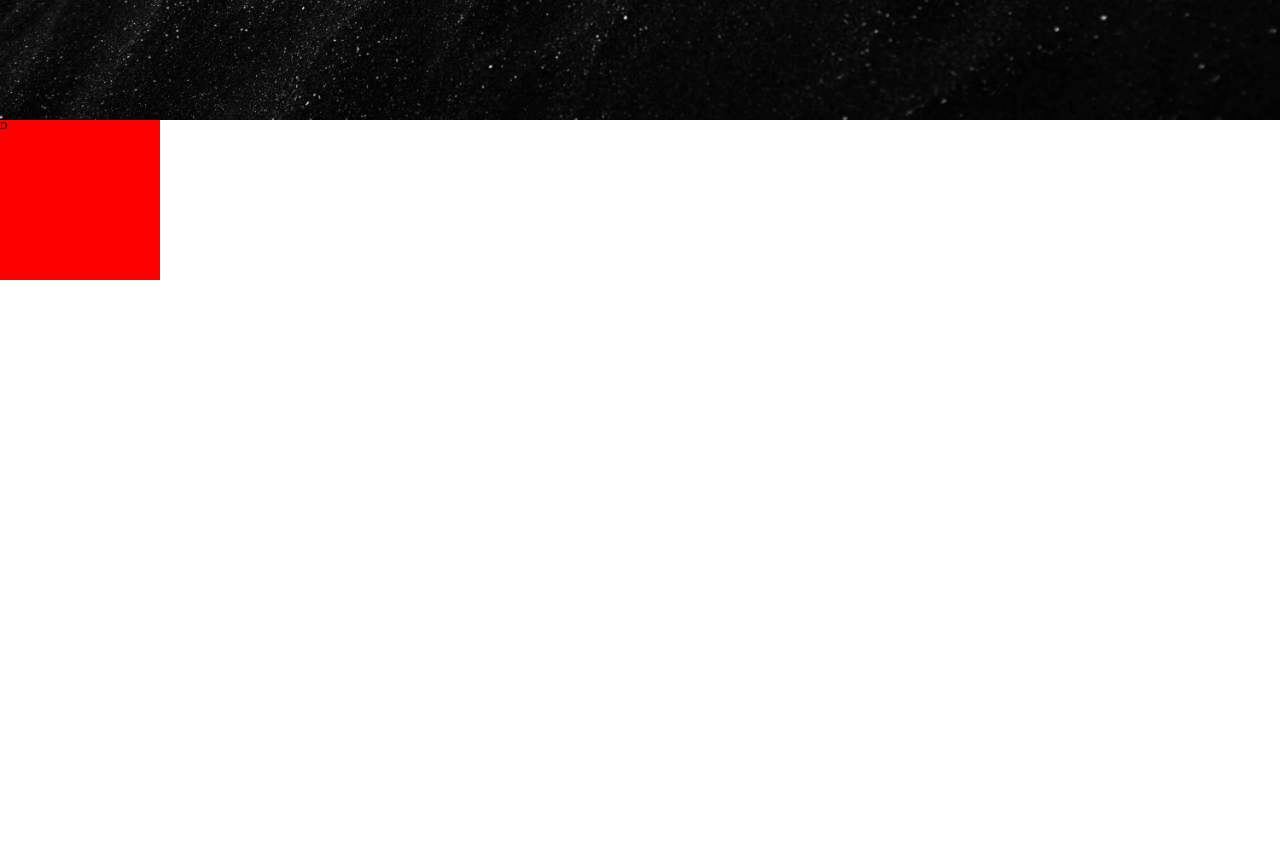
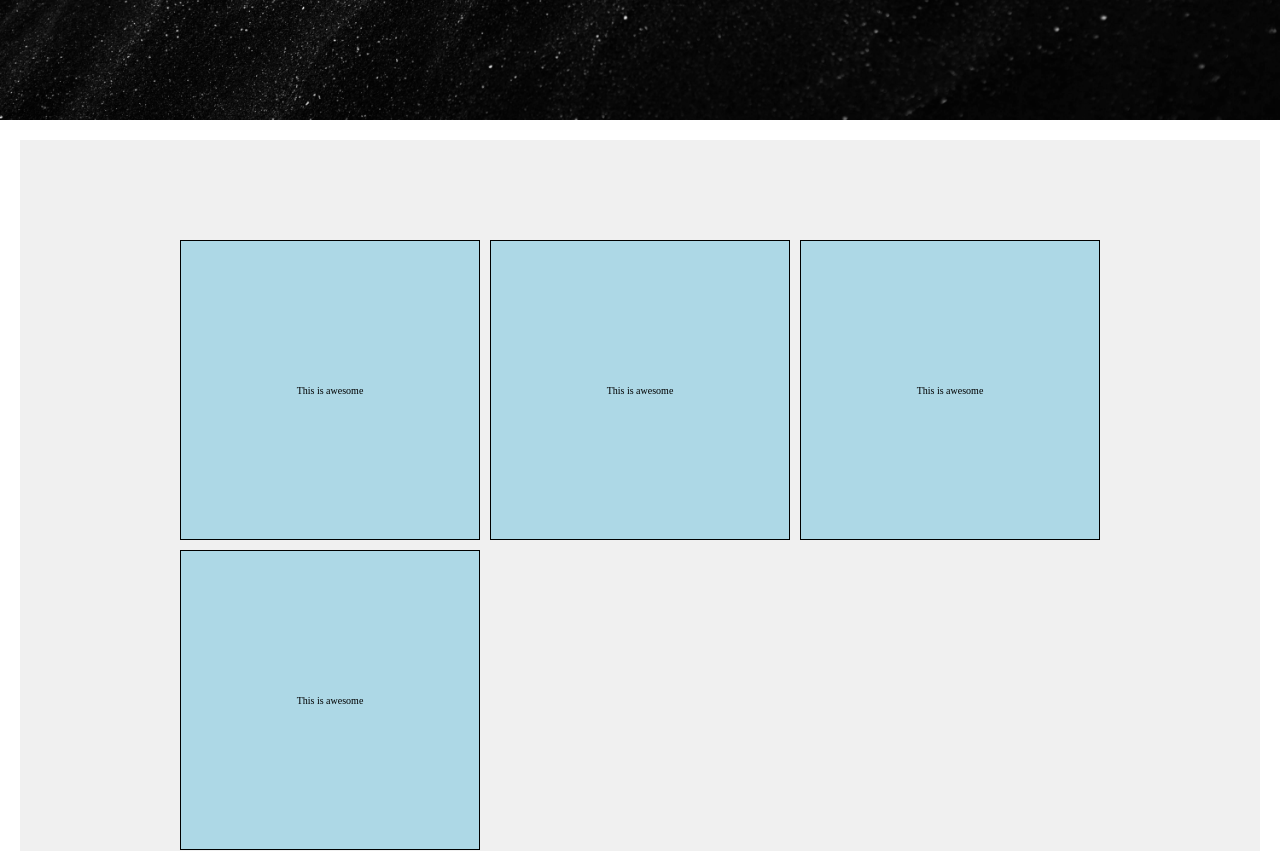
Before and after one commit to ryannolanco/portfolio-website-2025, a React (Vite) app: page / in a window 1280 px wide. Shown: the part 680-1531 px from the top of the page. Before the commit the page ends 1300 px from the top, so only its background shows below. Built offline with nearby package versions, Linux system fonts and the light colour scheme; a web font is replaced by a local one.

Commit message:
created skeleton for draggable grid, need to refactor and clean code, also add comments

```diff
--- a/package.json
+++ b/package.json
@@ -12,6 +12,7 @@
   },
   "dependencies": {
     "@dnd-kit/core": "^6.3.0",
+    "@dnd-kit/sortable": "^10.0.0",
     "react": "^18.3.1",
     "react-dom": "^18.3.1"
   },
--- a/src/App.jsx
+++ b/src/App.jsx
@@ -1,8 +1,6 @@
 import React from 'react';
 import Header from './components/Header';
-import DraggableComponent from './components/DraggableComponent';
-import 'react-grid-layout/css/styles.css';
-import 'react-resizable/css/styles.css';
+import DraggableComponent from './components/draggable/ComponentDraggable';
 
 function App() {
 	return (
--- a/src/components/GridDraggable.jsx
+++ /dev/null
@@ -1,45 +0,0 @@
-import React, { useState } from 'react';
-import { DndContext } from '@dnd-kit/core';
-
-import { Draggable } from './Draggable';
-import { Droppable } from './Droppable';
-
-const GridDraggable = () => {
-	const [hovered, setHovered] = useState(false);
-
-	const handleMouseEnter = () => {
-		setHovered(true);
-	};
-
-	const handleMouseLeave = () => {
-		setHovered(false);
-	};
-
-	return (
-		<div className="draggable__container">
-			<div
-				key="d"
-				style={{
-					position: 'relative', // Make sure the div itself can be positioned
-					zIndex: 10,
-				}}
-			>
-				<div
-					style={{
-						backgroundColor: 'red',
-						transform: hovered ? 'scale(1.2)' : 'scale(1)', // Scale the item on hover
-						transition: 'transform 0.3s ease, background-color 0.3s ease', // Smooth transition
-						width: '100%', // Ensure it occupies full space in the grid cell
-						height: '100%', // Ensure it occupies full space in the grid cell
-					}}
-					onMouseEnter={handleMouseEnter}
-					onMouseLeave={handleMouseLeave}
-				>
-					D
-				</div>
-			</div>
-		</div>
-	);
-};
-
-export default GridDraggable;
--- a/src/components/DraggableComponent.jsx
+++ b/src/components/draggable/ComponentDraggable.jsx
@@ -1,10 +1,10 @@
 import React from 'react';
-import GridDraggable from './GridDraggable';
+import SortableGrid from './SortableGrid';
 
 function DraggableComponent() {
 	return (
-		<div>
-			<GridDraggable />
+		<div style={{ padding: '20px' }}>
+			<SortableGrid />
 		</div>
 	);
 }
--- /dev/null
+++ b/src/components/draggable/SortableGrid.jsx
@@ -0,0 +1,133 @@
+import React, { useState } from 'react';
+import { DndContext, closestCenter } from '@dnd-kit/core';
+import { arrayMove } from '@dnd-kit/sortable';
+import {
+	SortableContext,
+	useSortable,
+	verticalListSortingStrategy,
+} from '@dnd-kit/sortable';
+import { CSS } from '@dnd-kit/utilities';
+
+const initialItems = [
+	{ id: 'A', content: 'This is awesome', invisible: false },
+	{ id: 'B', content: 'This is awesome', invisible: false },
+	{ id: 'C', content: 'This is awesome', invisible: false },
+	{ id: 'D', content: 'This is awesome', invisible: false },
+	{ id: 'E', content: '', invisible: true },
+	{ id: 'F', content: '', invisible: true },
+];
+
+function SortableGrid() {
+	const [items, setItems] = useState(initialItems);
+
+	const handleDragOver = (event) => {
+		const { active, over } = event;
+
+		if (!over) return; // If there's no item under the dragged item, do nothing
+
+		if (active.id !== over.id) {
+			setItems((prevItems) => {
+				const oldIndex = prevItems.findIndex((item) => item.id === active.id);
+				const newIndex = prevItems.findIndex((item) => item.id === over.id);
+				return arrayMove(prevItems, oldIndex, newIndex);
+			});
+		}
+	};
+
+	const handleDragEnd = (event) => {
+		const { active, over } = event;
+
+		if (!over) return;
+
+		if (active.id !== over.id) {
+			setItems((prevItems) => {
+				const oldIndex = prevItems.findIndex((item) => item.id === active.id);
+				const newIndex = prevItems.findIndex((item) => item.id === over.id);
+				return arrayMove(prevItems, oldIndex, newIndex);
+			});
+		}
+	};
+
+	return (
+		<DndContext
+			collisionDetection={closestCenter}
+			onDragOver={handleDragOver}
+			onDragEnd={handleDragEnd}
+		>
+			<SortableContext
+				items={items}
+				strategy={verticalListSortingStrategy} // Change to a grid strategy if needed
+			>
+				<div
+					style={{
+						display: 'flex',
+						justifyContent: 'center',
+						backgroundColor: '#f0f0f0',
+					}}
+				>
+					<div
+						style={{
+							display: 'grid',
+							gridTemplateColumns: 'repeat(3, 1fr)',
+							width: '920px',
+							gap: '10px',
+							paddingTop: '100px',
+							paddingBottom: '100px',
+						}}
+					>
+						{items.map((item) => (
+							<SortableItem
+								key={item.id}
+								id={item.id}
+								content={item.content}
+								invisible={item.invisible}
+							/>
+						))}
+					</div>
+				</div>
+			</SortableContext>
+		</DndContext>
+	);
+}
+
+function SortableItem({ id, content, invisible }) {
+	const { attributes, listeners, setNodeRef, transform, transition } =
+		useSortable({ id });
+
+	const style = {
+		transform: CSS.Transform.toString(transform),
+		transition,
+		width: '300px',
+		height: '300px',
+		backgroundColor: 'lightblue',
+		display: 'flex',
+		justifyContent: 'center',
+		alignItems: 'center',
+		border: '1px solid black',
+	};
+
+	const invisibleStyle = {
+		transform: CSS.Transform.toString(transform),
+		transition,
+		width: '300px',
+		height: '300px',
+		backgroundColor: '#f0f0f0',
+		display: 'flex',
+		justifyContent: 'center',
+		alignItems: 'center',
+		zIndex: -1,
+	};
+
+	return (
+		<div
+			ref={setNodeRef}
+			style={invisible ? invisibleStyle : style}
+			{...attributes}
+			{...listeners}
+		>
+			{content}
+		</div>
+	);
+}
+
+export default SortableGrid;
```
Also changed, not shown: src/components/draggable/Draggable.jsx (added, +21 -0 lines), src/components/draggable/Droppable.jsx (added), 1 other file (tests, documents, lock files or other folders).
